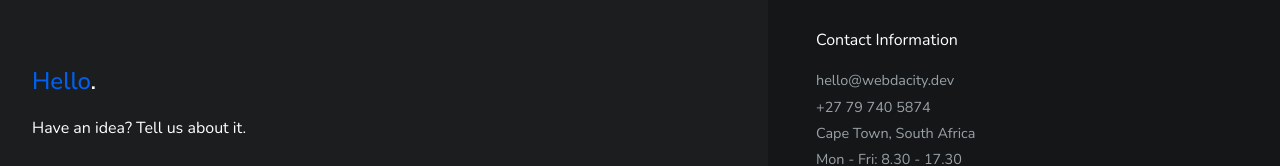
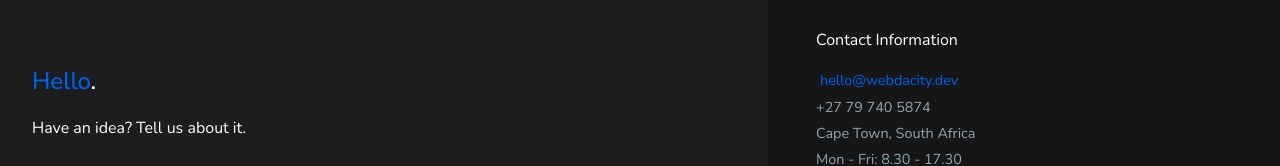
Before and after one commit to arnovanstaden/Webdacity, a Gatsby site: page /contact in a window 1280 px wide. In both pictures the pointer is over the link 1040 px from the left and 899 px from the top of the page. Shown: the part 819-985 px from the top of the page. Built offline with nearby package versions, Linux system fonts and the light colour scheme; Gatsby itself is replaced by a stand-in of ours; a web font is replaced by a local one.

Commit message:
update contact

```diff
--- a/src/styles/pages/contact.scss
+++ b/src/styles/pages/contact.scss
@@ -117,10 +117,16 @@
                 margin: 0.2rem 0;
                 color: $lightgrey;
                 text-decoration: none;
+                transition: 0.3s ease-out;
             }
 
             p {
                 font-size: 1rem;
+            }
+
+            a:hover {
+                padding-left: 0.25rem;
+                color: $blue;
             }
         }
 
```
